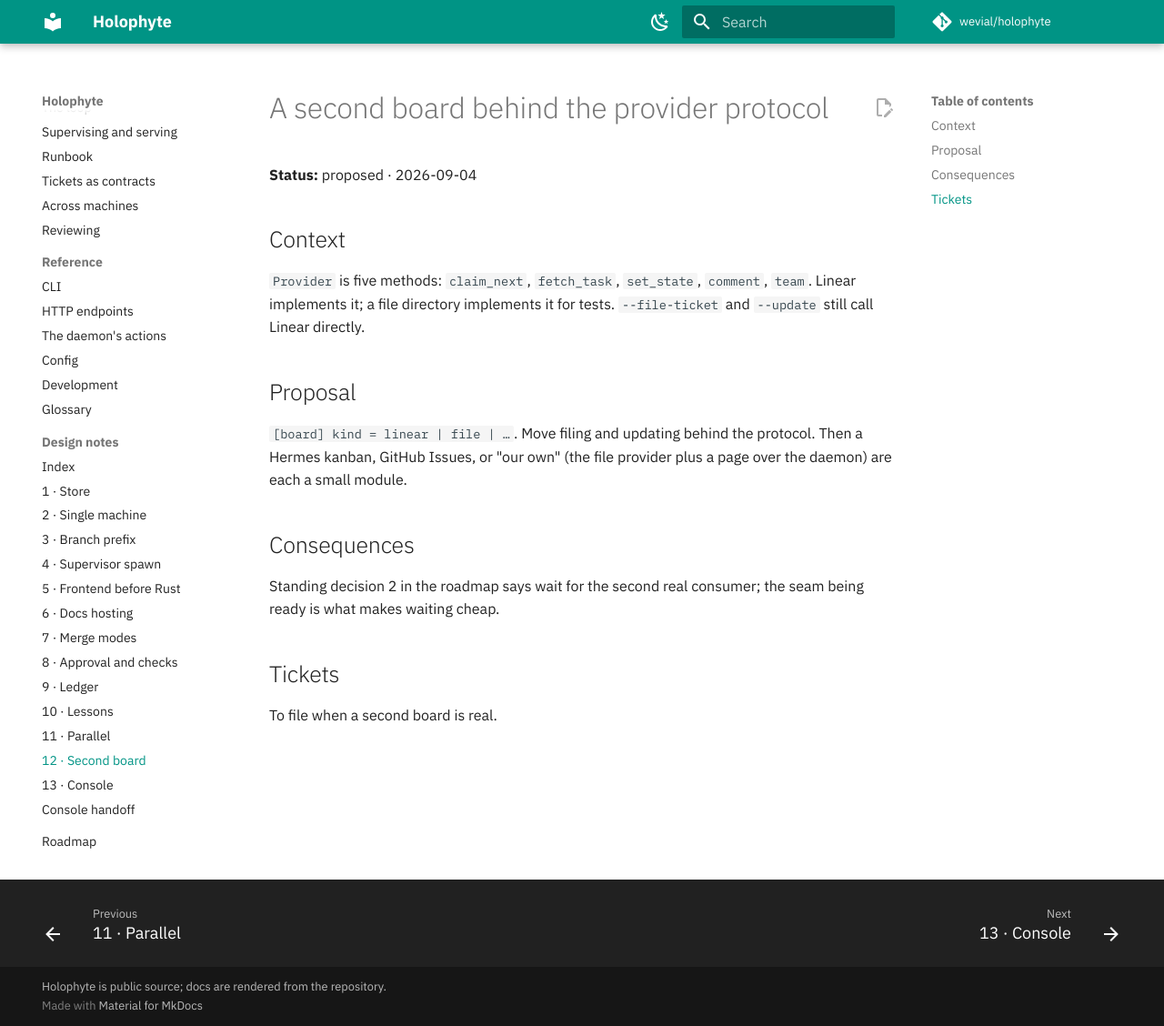
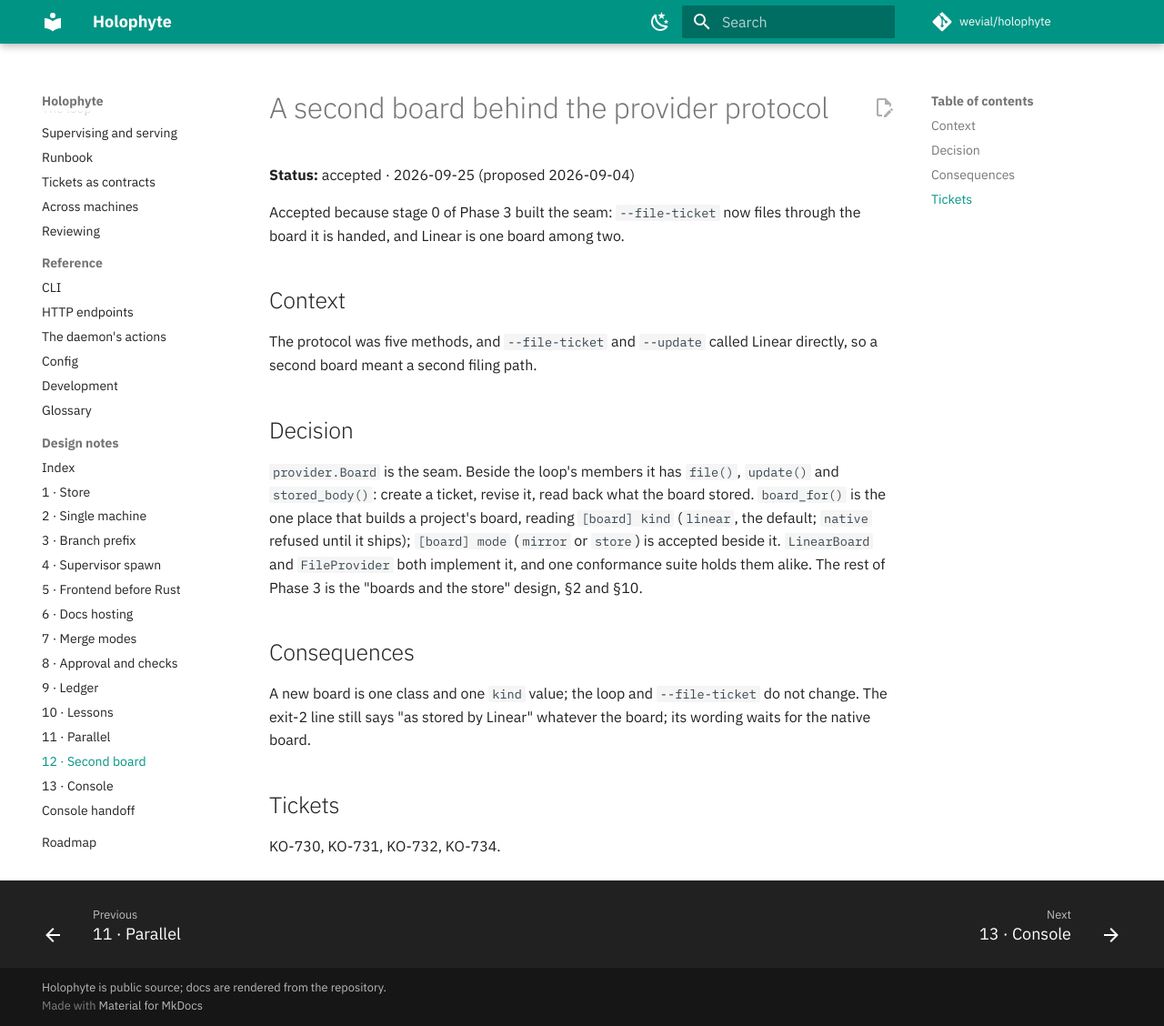
Before and after one commit to wevial/holophyte, an MkDocs documentation site: the page built from docs/design/0012-second-board.md, in a window 1280 px wide and 1128 px high. Shown: the whole window at 91% size. Built offline with MkDocs 1.6.1 and Material for MkDocs 9.7.7, drawn with Linux system fonts in a browser that asks for light colours; comment, search, counter and statistics services are not loaded.

Commit message:
feat(board): --file-ticket files through the board it is handed (KO-734)
`file_ticket()` now takes the board `board_for()` builds and files,
updates and reads back through its `file()`, `update()` and
`stored_body()` members alone, so `holophyte/board.py` no longer names
`linear_provider`. `cli()` hands it the board it already built; the
`[board]` settings pair and the `board_config` import leave cli.py.
Every printed line and the exits 0, 1 and 2 are unchanged, and the
existing Linear-transport tests pass with their assertions as they were.
A new test files to, updates and reads back from a `FileProvider`.

ADR 0012 is accepted: it records the `Board` seam as stage 0 of Phase 3
built it (`board_for()`, `[board] kind` and `[board] mode`, the three
filing members) and lists the stage's tickets. The design index and the
seam row in the architecture components page follow.

```diff
--- a/docs/design/0012-second-board.md
+++ b/docs/design/0012-second-board.md
@@ -1,24 +1,32 @@
 # A second board behind the provider protocol
 
-**Status:** proposed · 2026-09-04
+**Status:** accepted · 2026-09-25 (proposed 2026-09-04)
+
+Accepted because stage 0 of Phase 3 built the seam: `--file-ticket` now
+files through the board it is handed, and Linear is one board among two.
 
 ## Context
 
-`Provider` is five methods: `claim_next`, `fetch_task`, `set_state`,
-`comment`, `team`. Linear implements it; a file directory implements it
-for tests. `--file-ticket` and `--update` still call Linear directly.
+The protocol was five methods, and `--file-ticket` and `--update` called
+Linear directly, so a second board meant a second filing path.
 
-## Proposal
+## Decision
 
-`[board] kind = linear | file | …`. Move filing and updating behind the
-protocol. Then a Hermes kanban, GitHub Issues, or "our own" (the file
-provider plus a page over the daemon) are each a small module.
+`provider.Board` is the seam. Beside the loop's members it has `file()`,
+`update()` and `stored_body()`: create a ticket, revise it, read back
+what the board stored. `board_for()` is the one place that builds a
+project's board, reading `[board] kind` (`linear`, the default; `native`
+refused until it ships); `[board] mode` (`mirror` or `store`) is
+accepted beside it. `LinearBoard` and `FileProvider` both implement it,
+and one conformance suite holds them alike. The rest of Phase 3 is the
+"boards and the store" design, §2 and §10.
 
 ## Consequences
 
-Standing decision 2 in the roadmap says wait for the second real
-consumer; the seam being ready is what makes waiting cheap.
+A new board is one class and one `kind` value; the loop and
+`--file-ticket` do not change. The exit-2 line still says "as stored by
+Linear" whatever the board; its wording waits for the native board.
 
 ## Tickets
 
-To file when a second board is real.
+KO-730, KO-731, KO-732, KO-734.
--- a/linear_provider.py
+++ b/linear_provider.py
@@ -731,9 +731,9 @@
 
 # --- Operator API: filing a ticket from a file ------------------------------
 #
-# Not part of the loop's provider protocol: `--file-ticket` is an operator
-# command on this module directly, the way `--requeue` is on the store. The
-# loop never creates an issue, so `provider.LinearBoard` does not learn to.
+# The Linear board's filing members call these: `provider.LinearBoard`'s
+# `file()`, `update()` and `stored_body()`, which `--file-ticket` files
+# through.
 
 def _team_id(team):
     """The id of the team called `team`, looked up by name."""
```
Also changed, not shown: docs/architecture/components.md (+1 -1 lines), docs/design/index.md (+1 -1 lines), 3 other files.
